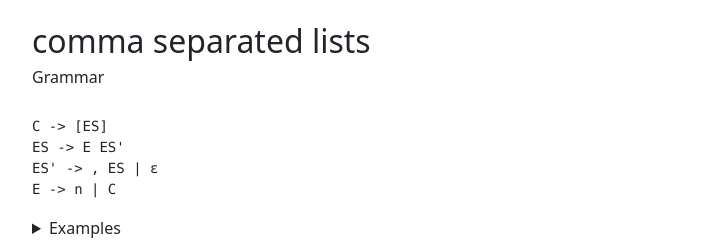
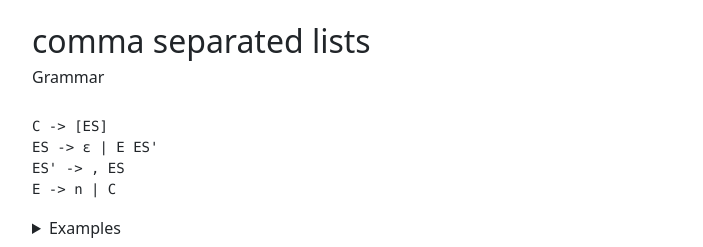
Before and after one commit to adueck/parser-practice, a React (Vite) app: page / in a window 1280 px wide. Shown: the part 1728-1975 px from the top of the page, without its empty margins (50-753 px from the left). Built offline with nearby package versions, Linux system fonts and the light colour scheme.

Commit message:
fix grammar

```diff
--- a/src/languages/comma-list/grammar.ts
+++ b/src/languages/comma-list/grammar.ts
@@ -1,7 +1,7 @@
 export const cListGrammar = `
 C -> [ES]
-ES -> E ES'
-ES' -> , ES | ε
+ES -> ε | E ES'
+ES' -> , ES
 E -> n | C`
 
 // if using double lookahead
```
